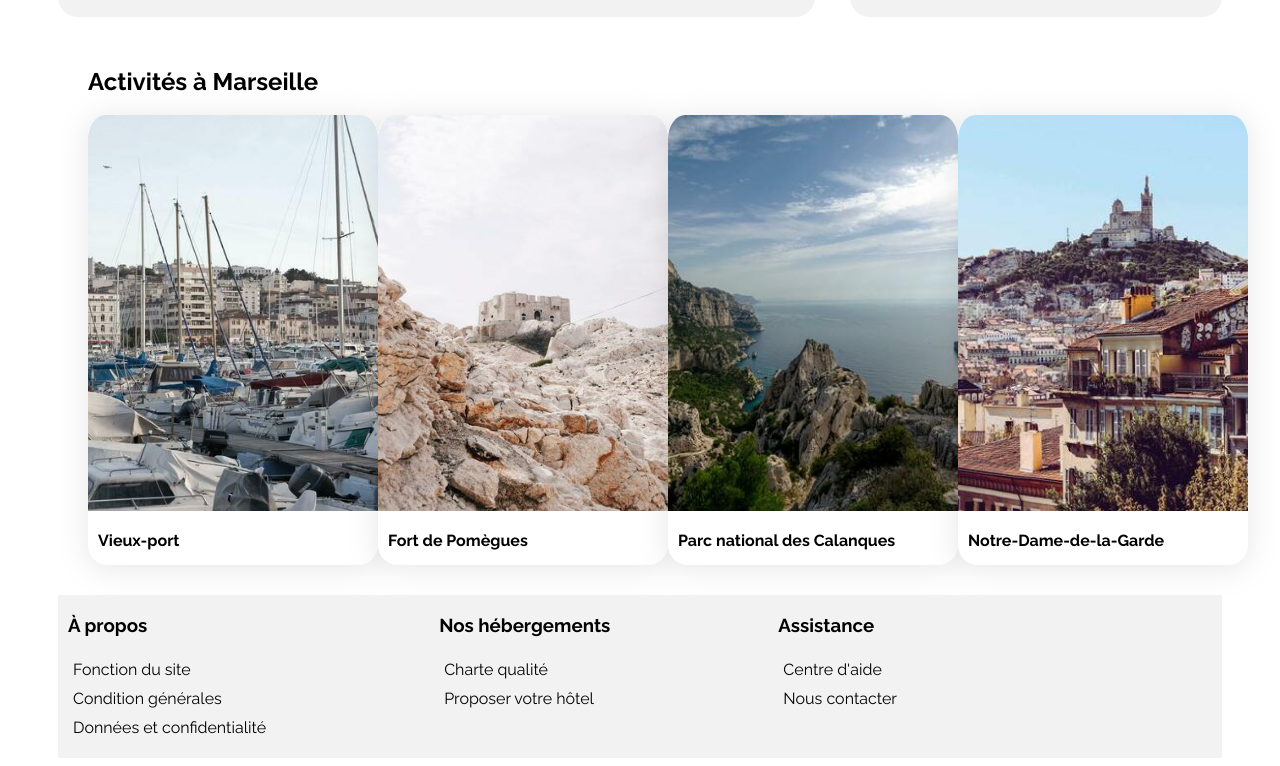
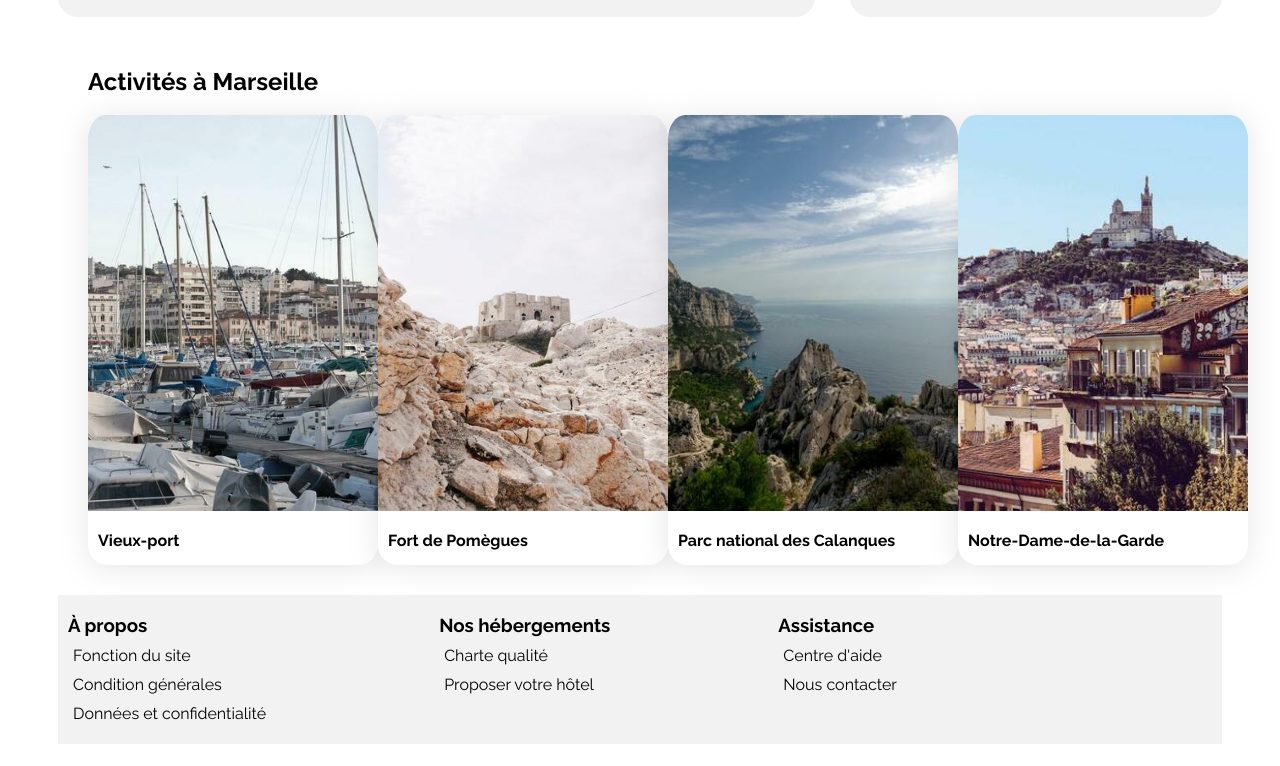
Before and after one commit to Josef1923/OC-Booki-Projet2, a plain HTML site: page index.html in a window 1280 px wide. Shown: the part 1249-2015 px from the top of the page. Drawn offline with Linux system fonts and the light colour scheme.

Commit message:
finition footer

```diff
--- a/css/style.css
+++ b/css/style.css
@@ -316,7 +316,8 @@ li {
 }
 
 .footer ol {
-    padding: 0;
+    padding-left: 0;
+    margin-top: 5px;
 }
 .footer {
     display: flex;
@@ -328,7 +329,7 @@ li {
 }
 
 .footer h3 {
-    padding-bottom: 0;
+    margin-bottom: 0;
 }
 
 /* Le code ci-dessous correspond à la version responsive uniquement */
```
